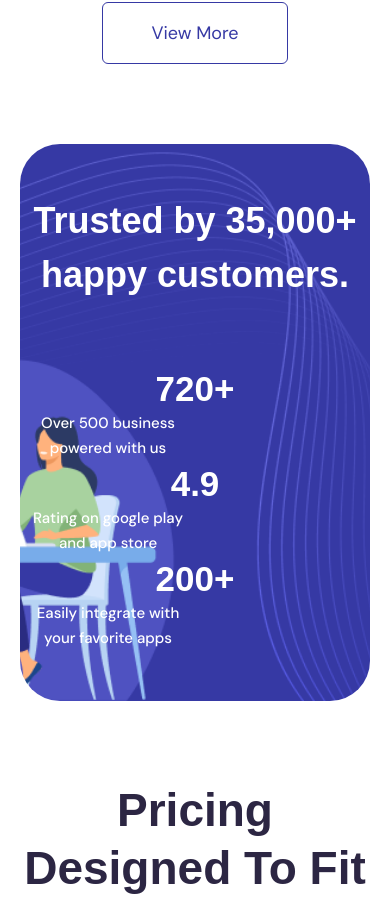
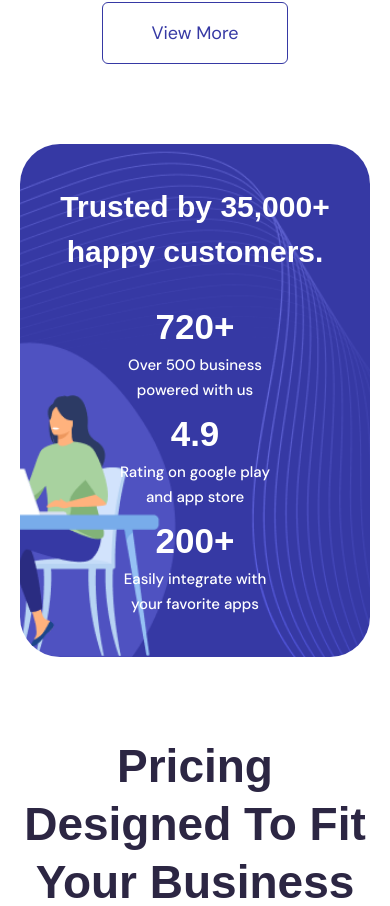
Before and after one commit to nayebislam/Innovatee, a React (Vite) app: page / in a window 390 px wide. Shown: the part 5486-6392 px from the top of the page. Built offline with nearby package versions, Linux system fonts and the light colour scheme; a web font is replaced by a local one.

Commit message:
customer part responsive update

```diff
--- a/src/components/Customers/Customers.jsx
+++ b/src/components/Customers/Customers.jsx
@@ -7,26 +7,26 @@ const Customers = () => {
         <section className='mb-[80px] xl:mb-[140px]'>
             <Container>
                 {/* <img src={customersbg} alt="" /> */}
-                <div className='py-[50px] text-center xl:py-[85px] rounded-[40px] bg-no-repeat bg-center bg-cover'
+                <div className='py-[40px] text-center xl:py-[85px] rounded-[40px] bg-no-repeat bg-center bg-cover'
                     style={{
                         backgroundImage: `URL(${customersbg})`,
                     }}
                 >
                     <div className='flex justify-end xl:mr-[124px]'>
-                        <h1 className='max-w-[554px] font-primary font-bold text-white text-[36px] xl:text-[44px]'>Trusted by 35,000+ happy customers.</h1>
+                        <h1 className='max-w-[554px] font-primary font-bold text-white text-[30px] xl:text-[44px]'>Trusted by 35,000+ happy customers.</h1>
                     </div>
-                    <div className='xl:flex items-center gap-[40px] justify-end mt-[64px] xl:mr-[70px]'>
-                        <div>
+                    <div className='xl:flex items-center gap-[40px] justify-end mt-[30px] xl:mt-[64px] xl:mr-[70px]'>
+                        <div className='flex flex-col items-center xl:block'>
                             <h1 className='font-primary font-black text-white text-[35px] leading-[45px] xl:text-[44px] xl:leading-[54px]'>720+</h1>
-                            <p className='max-w-[176px] font-secondary font-medium text-white text-[15px] leading-[25px] xl:text-[17px] xl:leading-[32px]'>Over 500 business powered with us</p>
+                            <p className='max-w-[176px] font-secondary font-medium text-white text-[15px] leading-[25px] xl:text-[17px] xl:leading-[32px] mt-1 xl:mt-0'>Over 500 business powered with us</p>
                         </div>
-                        <div>
+                        <div className='flex flex-col items-center my-2 xl:my-0 xl:block'>
                             <h1 className='font-primary font-black text-white text-[35px] leading-[45px] xl:text-[44px] xl:leading-[54px]'>4.9</h1>
-                            <p className='max-w-[176px] font-secondary font-medium text-white text-[15px] leading-[25px] xl:text-[17px] xl:leading-[32px]'>Rating on google play and app store</p>
+                            <p className='max-w-[176px] font-secondary font-medium text-white text-[15px] leading-[25px] xl:text-[17px] xl:leading-[32px] mt-1 xl:mt-0'>Rating on google play and app store</p>
                         </div>
-                        <div>
+                        <div className='flex flex-col items-center xl:block'>
                             <h1 className='font-primary font-black text-white text-[35px] leading-[45px] xl:text-[44px] xl:leading-[54px]'>200+</h1>
-                            <p className='max-w-[176px] font-secondary font-medium text-white text-[15px] leading-[25px] xl:text-[17px] xl:leading-[32px]'>Easily integrate with your favorite apps</p>
+                            <p className='max-w-[176px] font-secondary font-medium text-white text-[15px] leading-[25px] xl:text-[17px] xl:leading-[32px] mt-1 xl:mt-0'>Easily integrate with your favorite apps</p>
                         </div>
                     </div>
                 </div>
```
